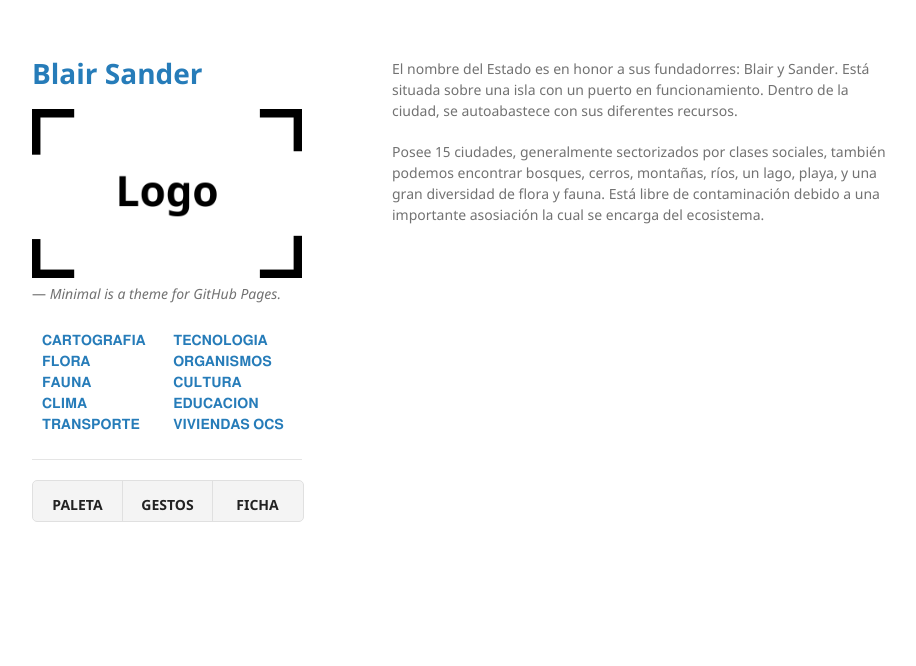
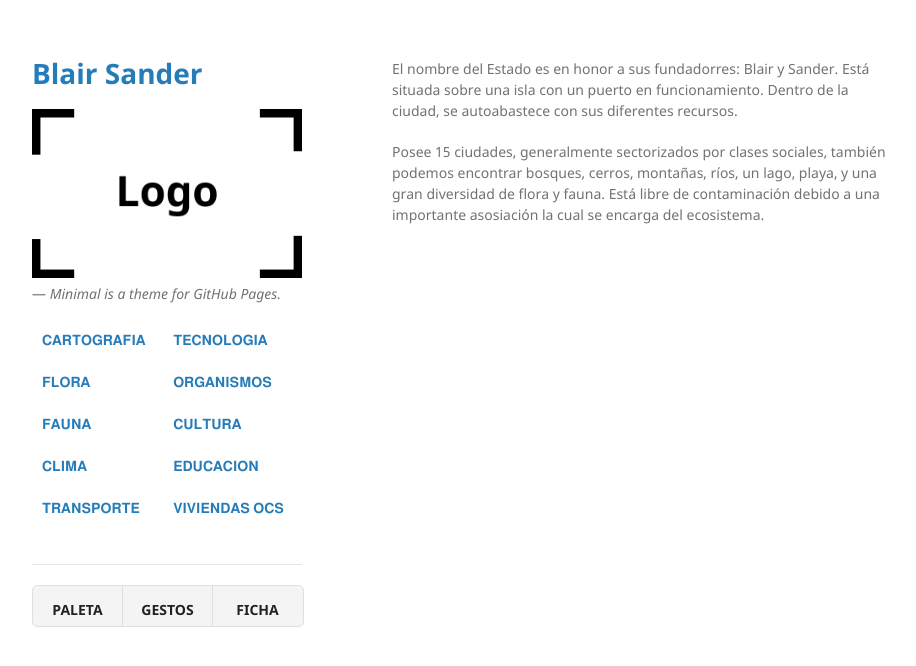
Before and after one commit to BlairSander/ciudad, a Jekyll site: the page built from index.md, in a window 1280 px wide. Shown: the top 666 px of the page, without its empty margins (178-1094 px from the left). Built offline with Jekyll 4.4.1, drawn with Linux system fonts in a browser that asks for light colours.

Commit message:
Update default.html

```diff
--- a/_layouts/default.html
+++ b/_layouts/default.html
@@ -25,9 +25,9 @@
 
 
 
-        <table><tr> <td><p class="view"><a href="https://blairsander.github.io/costella/general.html">𝐂𝐀𝐑𝐓𝐎𝐆𝐑𝐀𝐅𝐈𝐀</a><br><a href="https://blairsander.github.io/costella/relaciones.html">𝐅𝐋𝐎𝐑𝐀 </a><br><a href="https://blairsander.github.io/costella/dieta.html">𝐅𝐀𝐔𝐍𝐀 </a><br><a href="https://blairsander.github.io/costella/favnofav.html">𝐂𝐋𝐈𝐌𝐀</a><br><a href="https://blairsander.github.io/costella/favnofav.html">𝐓𝐑𝐀𝐍𝐒𝐏𝐎𝐑𝐓𝐄</a><br> </p> </td>
+        <table><tr> <td><p class="view"><a href="https://blairsander.github.io/costella/general.html">𝐂𝐀𝐑𝐓𝐎𝐆𝐑𝐀𝐅𝐈𝐀</a><br><br><a href="https://blairsander.github.io/costella/relaciones.html">𝐅𝐋𝐎𝐑𝐀 </a><br><br><a href="https://blairsander.github.io/costella/dieta.html">𝐅𝐀𝐔𝐍𝐀 </a><br><br><a href="https://blairsander.github.io/costella/favnofav.html">𝐂𝐋𝐈𝐌𝐀</a><br><br><a href="https://blairsander.github.io/costella/favnofav.html">𝐓𝐑𝐀𝐍𝐒𝐏𝐎𝐑𝐓𝐄</a><br><br> </p> </td>
 
-       <td> <p class="view"><a href="https://blairsander.github.io/costella/ropas.html">𝐓𝐄𝐂𝐍𝐎𝐋𝐎𝐆𝐈𝐀</a><br><a href="https://blairsander.github.io/costella/habilidades.html">𝐎𝐑𝐆𝐀𝐍𝐈𝐒𝐌𝐎𝐒 </a><br><a href="https://blairsander.github.io/costella/historia.html">𝐂𝐔𝐋𝐓𝐔𝐑𝐀  </a><br><a href="https://blairsander.github.io/costella/extras.html">𝐄𝐃𝐔𝐂𝐀𝐂𝐈𝐎𝐍 </a><br><a href="https://blairsander.github.io/costella/favnofav.html">𝐕𝐈𝐕𝐈𝐄𝐍𝐃𝐀𝐒 𝐎𝐂𝐒</a><br> </p> </td></tr></table>
+       <td> <p class="view"><a href="https://blairsander.github.io/costella/ropas.html">𝐓𝐄𝐂𝐍𝐎𝐋𝐎𝐆𝐈𝐀</a><br><br><a href="https://blairsander.github.io/costella/habilidades.html">𝐎𝐑𝐆𝐀𝐍𝐈𝐒𝐌𝐎𝐒 </a><br><br><a href="https://blairsander.github.io/costella/historia.html">𝐂𝐔𝐋𝐓𝐔𝐑𝐀  </a><br><br><a href="https://blairsander.github.io/costella/extras.html">𝐄𝐃𝐔𝐂𝐀𝐂𝐈𝐎𝐍 </a><br><br><a href="https://blairsander.github.io/costella/favnofav.html">𝐕𝐈𝐕𝐈𝐄𝐍𝐃𝐀𝐒 𝐎𝐂𝐒</a><br><br> </p> </td></tr></table>
 
 
         {% if site.github.is_user_page %}
```
